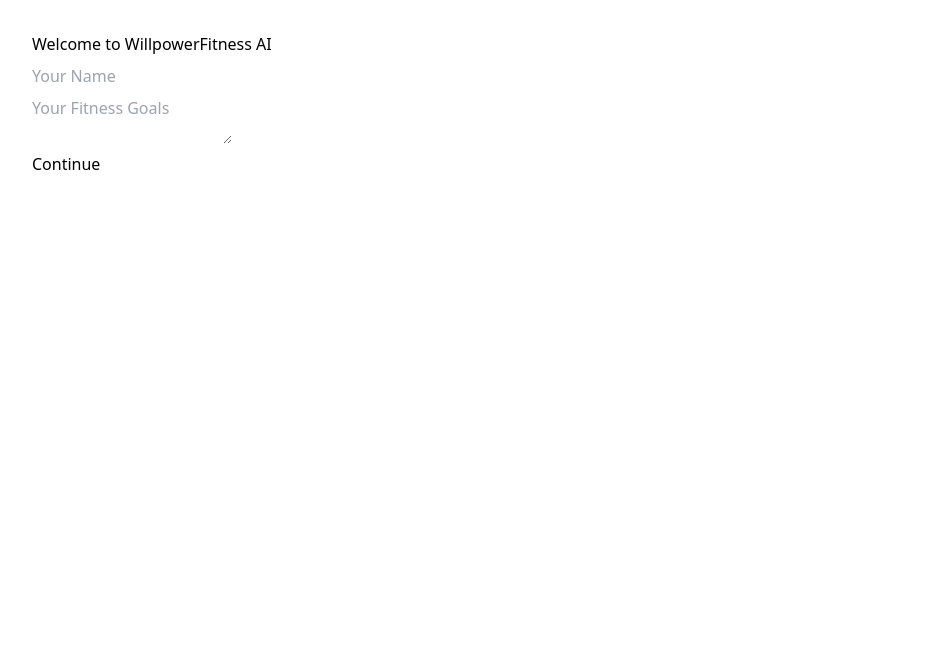
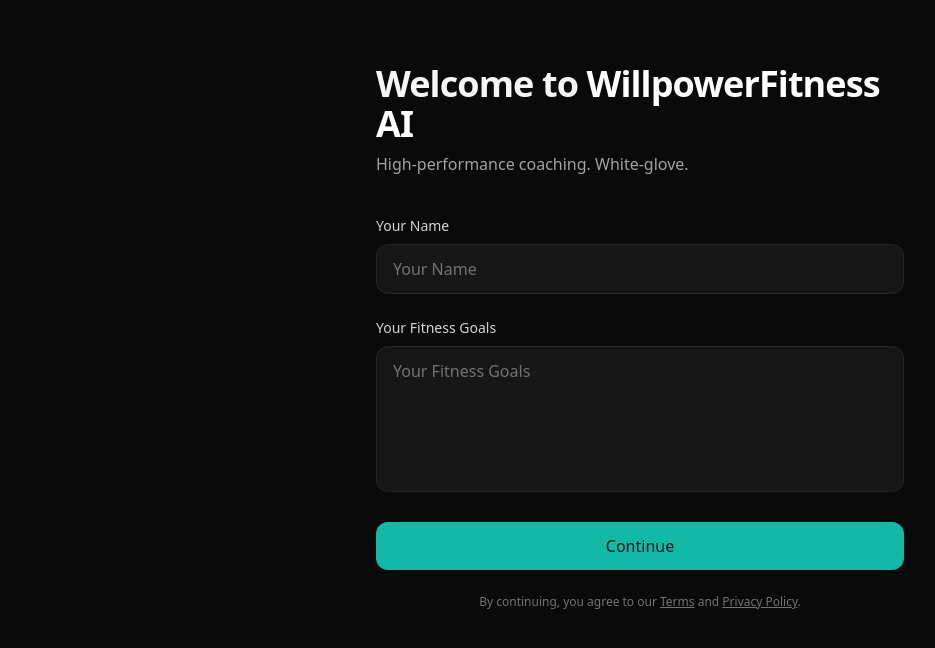
Before and after one commit to WillpowerfitnessAI/willpowerfitness-frontend, a Next.js app: page / in a window 1280 px wide. Shown: the top 648 px of the page, without its empty margins (0-935 px from the left). Built offline with nearby package versions, Linux system fonts and the light colour scheme; no server answers.

Commit message:
ui: style landing form with Tailwind

```diff
--- a/pages/index.js
+++ b/pages/index.js
@@ -1,43 +1,101 @@
+// /pages/index.js
 import { useState } from 'react'
 import { supabase } from '../utils/supabaseClient'
 
 export default function Home() {
   const [name, setName] = useState('')
   const [goal, setGoal] = useState('')
+  const [loading, setLoading] = useState(false)
+  const [errorMsg, setErrorMsg] = useState('')
 
   const handleSubmit = async (e) => {
     e.preventDefault()
+    setErrorMsg('')
+    setLoading(true)
+    try {
       const { data, error } = await supabase
         .from('clients')
         .insert({ name, goal })
-    if (error) console.error('Supabase error:', error)
-    else {
-      console.log('Saved:', data)
+
+      if (error) throw error
+      // success → continue to subscribe
       window.location.href = '/subscribe'
+    } catch (err) {
+      console.error('Supabase error:', err)
+      setErrorMsg('Something went wrong saving your info. Please try again.')
+    } finally {
+      setLoading(false)
     }
   }
 
   return (
-    <div style={{ padding: '2rem' }}>
-      <h1>Welcome to WillpowerFitness AI</h1>
-      <form onSubmit={handleSubmit}>
+    <main className="min-h-screen bg-neutral-950 text-neutral-100">
+      <div className="mx-auto max-w-xl px-6 py-16">
+        <header>
+          <h1 className="text-4xl font-extrabold tracking-tight">
+            Welcome to <span className="text-white">WillpowerFitness AI</span>
+          </h1>
+          <p className="mt-2 text-neutral-400">
+            High-performance coaching. White-glove.
+          </p>
+        </header>
+
+        <form onSubmit={handleSubmit} className="mt-10 space-y-6">
+          <div>
+            <label className="block text-sm font-medium text-neutral-300">
+              Your Name
+            </label>
             <input
               type="text"
               placeholder="Your Name"
               value={name}
-          onChange={e => setName(e.target.value)}
+              onChange={(e) => setName(e.target.value)}
               required
-          style={{ display: 'block', margin: '0.5rem 0' }}
+              className="mt-2 w-full rounded-xl border border-neutral-800 bg-neutral-900 px-4 py-3
+                         placeholder:text-neutral-500 focus:outline-none focus:ring-2
+                         focus:ring-teal-500/50 focus:border-teal-500"
             />
+          </div>
+
+          <div>
+            <label className="block text-sm font-medium text-neutral-300">
+              Your Fitness Goals
+            </label>
             <textarea
               placeholder="Your Fitness Goals"
               value={goal}
-          onChange={e => setGoal(e.target.value)}
+              onChange={(e) => setGoal(e.target.value)}
               required
-          style={{ display: 'block', margin: '0.5rem 0' }}
+              rows={5}
+              className="mt-2 w-full rounded-xl border border-neutral-800 bg-neutral-900 px-4 py-3
+                         placeholder:text-neutral-500 focus:outline-none focus:ring-2
+                         focus:ring-teal-500/50 focus:border-teal-500 resize-none"
             />
-        <button type="submit">Continue</button>
+          </div>
+
+          {errorMsg && (
+            <p className="text-sm text-red-400">{errorMsg}</p>
+          )}
+
+          <button
+            type="submit"
+            disabled={loading}
+            className="inline-flex w-full items-center justify-center rounded-xl
+                       bg-teal-500 px-5 py-3 font-medium text-neutral-900
+                       hover:bg-teal-400 disabled:cursor-not-allowed disabled:opacity-60
+                       transition-colors"
+          >
+            {loading ? 'Saving…' : 'Continue'}
+          </button>
+
+          <p className="text-center text-xs text-neutral-500">
+            By continuing, you agree to our{' '}
+            <a href="/terms" className="underline hover:text-neutral-300">Terms</a>{' '}
+            and{' '}
+            <a href="/privacy" className="underline hover:text-neutral-300">Privacy Policy</a>.
+          </p>
         </form>
       </div>
+    </main>
   )
 }
```
Lines whose indentation alone changed are shown as unchanged.
